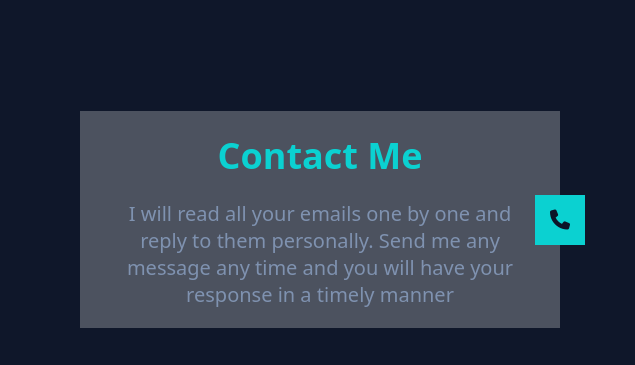
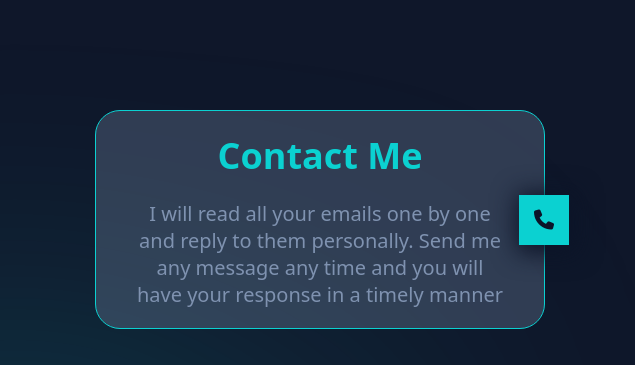
Before and after one commit to ZiadRefaey/Ray-s-Trainer, a plain HTML site: page contact.html in a window 1280 px wide. Shown: the part 111-476 px from the top of the page, 0-635 px from the left. Drawn offline with nearby package versions, Linux system fonts and the light colour scheme.

Commit message:
contact modified

```diff
--- a/contact.html
+++ b/contact.html
@@ -29,11 +29,11 @@
           <div class="nav__items">
             <a href="index.html"><li class="nav__item">Home</li> </a>
             <a href="about.html"><li class="nav__item">About</li> </a>
-            <a href="services.html"
-              ><li class="nav__item nav__item--active">Services</li>
+            <a href="services.html"><li class="nav__item">Services</li> </a>
+            <a href="resources.html"><li class="nav__item">Resources</li> </a>
+            <a href="contact.html "
+              ><li class="nav__item nav__item--active">Contact</li>
             </a>
-            <a href="resources.html"><li class="nav__item">Resources</li> </a>
-            <a href="contact.html"><li class="nav__item">Contact</li> </a>
           </div>
           <div class="nav__cta">
             <a href="pricing.html">
--- a/styles/style.css
+++ b/styles/style.css
@@ -3,12 +3,12 @@
   margin: 0;
   box-sizing: border-box;
 }
-@import url('https://fonts.googleapis.com/css2?family=Open+Sans&display=swap');
+@import url("https://fonts.googleapis.com/css2?family=Open+Sans&display=swap");
 .body {
   background-color: #0f172a;
   color: var(--sec);
-  font-family: system-ui, -apple-system, BlinkMacSystemFont, 'Segoe UI', Roboto,
-    Oxygen, Ubuntu, Cantarell, 'Open Sans', 'Helvetica Neue', sans-serif;
+  font-family: system-ui, -apple-system, BlinkMacSystemFont, "Segoe UI", Roboto,
+    Oxygen, Ubuntu, Cantarell, "Open Sans", "Helvetica Neue", sans-serif;
 }
 .box {
   height: 300vh;
@@ -92,7 +92,7 @@ section {
 
 .nav__item::after {
   position: absolute;
-  content: '';
+  content: "";
   bottom: -10px;
   left: 0;
   width: 0%;
@@ -105,7 +105,7 @@ section {
 }
 .nav__item--active::after {
   position: absolute;
-  content: '';
+  content: "";
   bottom: -10px;
   left: 0;
   width: 100%;
@@ -133,7 +133,7 @@ section {
 .hamburger::before,
 .hamburger::after {
   z-index: 120;
-  content: '';
+  content: "";
   display: block;
   width: 100%;
   height: 4px;
@@ -191,7 +191,7 @@ section {
 .mobile-nav__active::before {
   z-index: 5;
   position: absolute;
-  content: '';
+  content: "";
   left: 0;
   top: 0;
   height: 1000%;
@@ -261,7 +261,7 @@ section {
   text-align: left;
 }
 .hero__description--container::before {
-  content: '';
+  content: "";
   position: absolute;
   top: 0px;
   left: -400px;
@@ -329,7 +329,7 @@ section {
   z-index: 5;
 }
 .hero__img::before {
-  content: '';
+  content: "";
   position: absolute;
   bottom: 0px;
   right: -400px;
@@ -487,7 +487,7 @@ section {
 .swiper-slide {
   width: 100%;
   height: 100%;
-  background-image: url('/assets/Index/groupTraining.jpg');
+  background-image: url("/assets/Index/groupTraining.jpg");
   background-repeat: none;
   background-size: cover;
   position: relative;
@@ -527,7 +527,7 @@ section {
 }
 .swiper-slide::after {
   position: absolute;
-  content: '';
+  content: "";
   bottom: 0;
   left: 0;
   height: 0%;
@@ -542,7 +542,7 @@ section {
 }
 .swiper-slide::before {
   position: absolute;
-  content: '';
+  content: "";
   top: 0;
   left: 0;
   height: 0%;
@@ -561,22 +561,22 @@ section {
   height: 50%;
 }
 .services__card--1 {
-  background-image: url('/assets/Index/oneOnOne.jpg');
+  background-image: url("/assets/Index/oneOnOne.jpg");
 }
 .services__card--2 {
-  background-image: url('/assets/Index/groupTraining.jpg');
+  background-image: url("/assets/Index/groupTraining.jpg");
 }
 .services__card--3 {
-  background-image: url('/assets/Index/onlineCommunication.jpg');
+  background-image: url("/assets/Index/onlineCommunication.jpg");
 }
 .services__card--4 {
-  background-image: url('/assets/Index/neutrition.jpg');
+  background-image: url("/assets/Index/neutrition.jpg");
 }
 .services__card--5 {
-  background-image: url('/assets/Index/assesments.jpg');
+  background-image: url("/assets/Index/assesments.jpg");
 }
 .services__card--6 {
-  background-image: url('/assets/Index/specialTraining.jpg');
+  background-image: url("/assets/Index/specialTraining.jpg");
 }
 .testimonials {
   width: 100%;
@@ -643,7 +643,7 @@ section {
 }
 
 .testimonials__header::before {
-  content: '';
+  content: "";
   position: absolute;
   bottom: 0;
   left: 50%;
@@ -665,7 +665,7 @@ section {
   background-color: var(--main);
 }
 .testimonials__header--active::before {
-  content: '';
+  content: "";
   position: absolute;
   bottom: 0;
   left: 50%;
@@ -693,7 +693,7 @@ section {
   position: relative;
 }
 .index__cta--container::before {
-  content: '';
+  content: "";
   position: absolute;
   left: 42.5%;
   bottom: -20px;
@@ -980,7 +980,7 @@ section {
 }
 .services__img::after {
   position: absolute;
-  content: '';
+  content: "";
   left: 0;
   right: 0;
   width: 100%;
@@ -1031,15 +1031,31 @@ section {
   width: 100%;
   height: 100%;
   margin: auto;
+  position: relative;
+}
+.contact__content--container::after {
+  content: "";
+  z-index: -1;
+  border-radius: 50%;
+  position: absolute;
+  width: 350px;
+  height: 350px;
+  left: -25%;
+  bottom: -25%;
+  background-color: var(--comp);
+  filter: blur(200px);
 }
 .contact__content--top {
   width: 75%;
-  background-color: rgba(217, 217, 217, 0.3);
+  max-width: 450px;
+  background-color: rgb(127, 146, 176, 0.3);
   padding: 20px 40px;
   margin-left: auto;
   margin-right: auto;
   position: relative;
   margin-bottom: 40px;
+  border-radius: 25px;
+  border: 1px solid var(--comp);
 }
 .contact__content--title {
   font-size: 1.5rem;
@@ -1063,6 +1079,7 @@ section {
   display: flex;
   align-items: center;
   justify-content: center;
+  box-shadow: 3px 3px 25px 5px var(--main);
 }
 .contact__content--icon i {
   font-size: 1.25rem;
@@ -1089,7 +1106,7 @@ section {
   color: var(--comp);
 }
 .contact__form {
-  background-image: url('/assets/contact.jpg');
+  background-image: url("/assets/contact.jpg");
   background-repeat: none;
   background-size: cover;
   /* z-index: -1; */
@@ -1104,7 +1121,7 @@ section {
 }
 .contact__form::after {
   position: absolute;
-  content: '';
+  content: "";
   left: 0;
   top: 0;
   width: 100%;
@@ -1123,6 +1140,7 @@ section {
   margin: auto;
   z-index: 10;
   width: 75%;
+  /* max-width: 450px; */
   display: flex;
   flex-direction: column;
   align-items: center;
```
